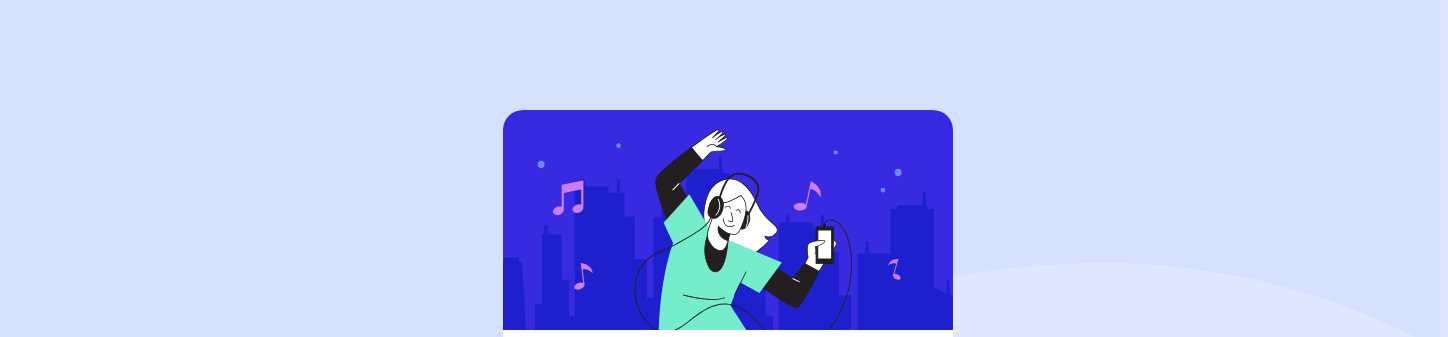
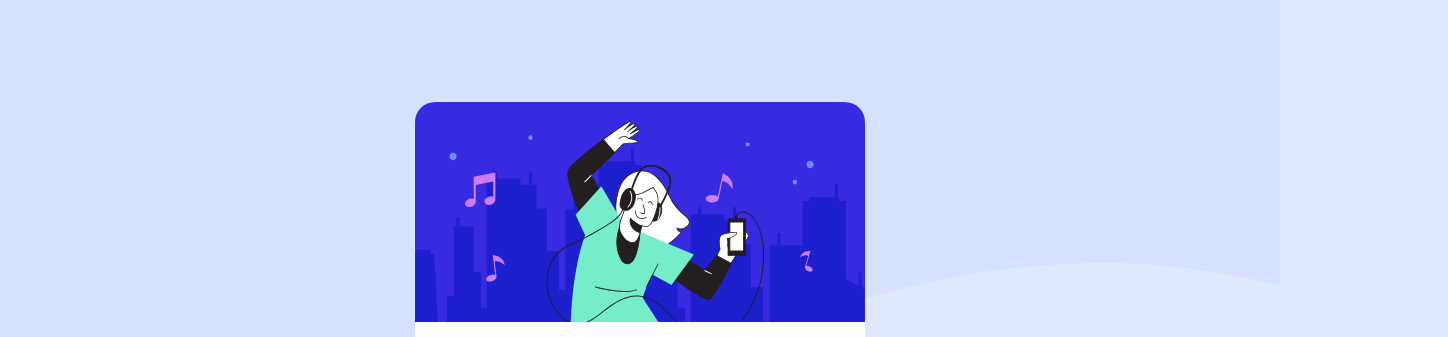
Before and after one commit to Camara-Diadie/order-summary-component, a plain HTML site: page index.html in a window 1280 px wide. Shown: the top 337 px of the page, 1448 px wide, since content can reach past the window. Drawn offline with Linux system fonts and the light colour scheme.

Commit message:
correction css

```diff
--- a/style.css
+++ b/style.css
@@ -1,13 +1,16 @@
 body {
   position: relative;
-  width: 1440px;
+  width: auto;
   height: 900px;
   background: #e0e8ff;
   background-image: url(images/pattern-background-desktop.svg);
   background-repeat: no-repeat;
   display: flex;
+  flex-direction: column;
   align-items: center;
   justify-content: center;
+  padding: 0px;
+  margin: 0px;
 }
 .card {
   display: flex;
@@ -151,6 +154,7 @@ div.info-price .change {
   body {
     width: 375px;
     height: 709px;
+    background: red;
   }
   .card {
     width: 327px;
```
